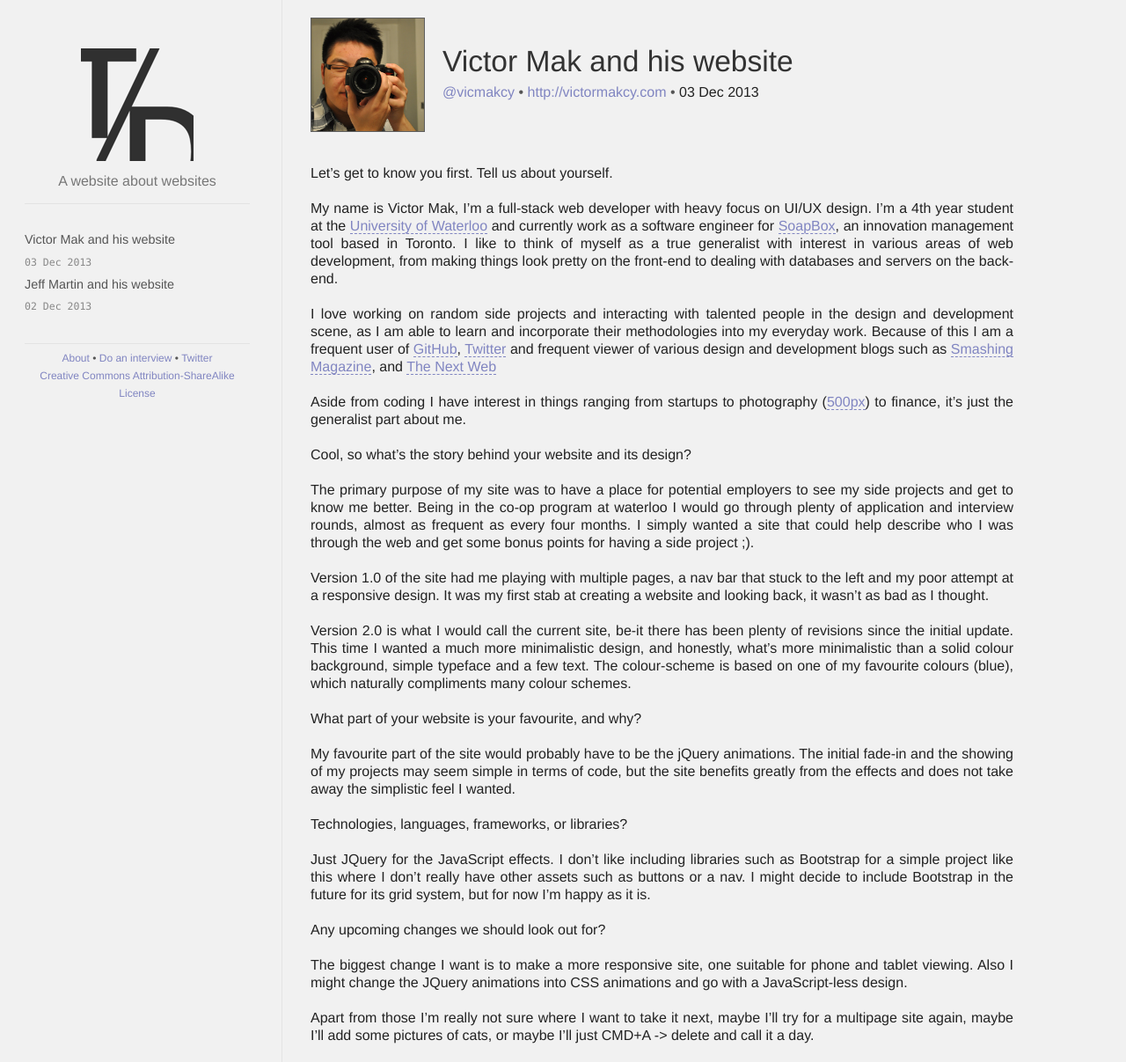
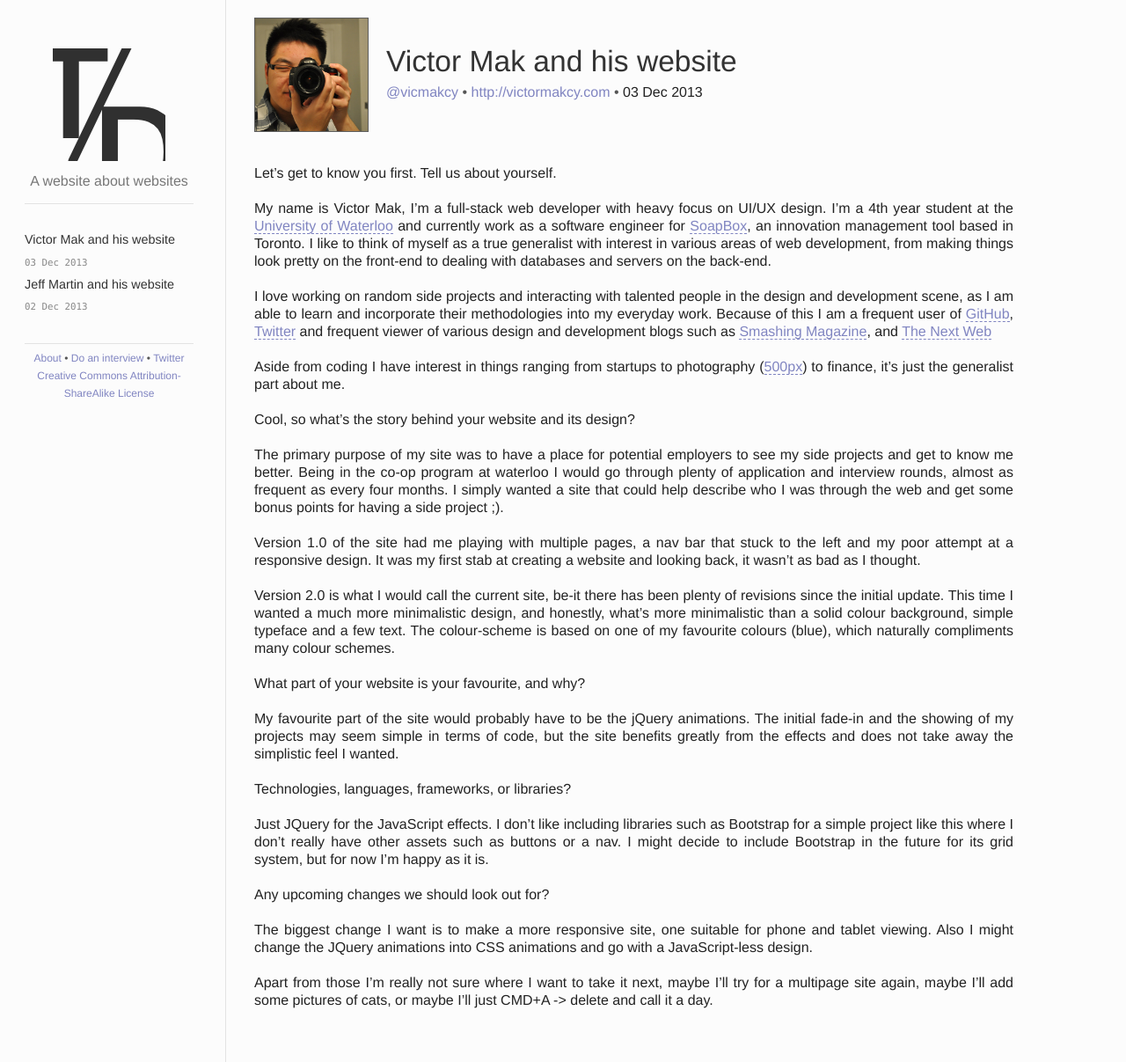
Before and after one commit to the-development/thedevelopment, a Jekyll site: the page built from index.html, in a window 1280 px wide. Shown: the whole page at 88% size. Built offline with Jekyll 4.4.1, drawn with Linux system fonts in a browser that asks for light colours; Markdown is read by kramdown in place of the engine named in the settings.

Commit message:
Lighter colour, css cleanup

```diff
--- a/css/main.css
+++ b/css/main.css
@@ -18,7 +18,7 @@ html, body {
 
 body {
   color: #222;
-  background-color: #f1f1f1;
+  background-color: #fcfcfc;
   font-family: 'Helvetica Neue', 'Roboto', Arial, sans-serif;
   font-weight: 300;
   overflow: hidden;
@@ -68,12 +68,6 @@ a:hover {
   line-height: 1.75em;
 }
 
-.posts span {
-  color: #888;
-  font-family: Monaco, "Courier New", monospace;
-  font-size: 0.8em;
-}
-
 /*****************************************************************************/
 /*
 /* Site
@@ -110,7 +104,7 @@ a:hover {
 }
 
 .footer {
-  font-size: 0.8em;
+  font-size: 0.75em;
   border-top: 1px solid #e3e3e3;
   margin-top: 2em;
   padding-top: 0.5em;
@@ -137,6 +131,7 @@ a:hover {
 /*****************************************************************************/
 
 #post-info {
+  padding-top: 1.25em;
   margin-bottom: 2em;
   display: table;
 }
@@ -225,7 +220,7 @@ a:hover {
 
 /*****************************************************************************/
 /*
-/* Sidebar
+/* Sidebar and Content
 /*
 /*****************************************************************************/
 
@@ -239,7 +234,7 @@ a:hover {
 
 .sidebar {
   float: left;
-  width: 20%;
+  width: 15%;
   padding-left: 1.75em;
   padding-right: 2.25em;
   border-right: 1px solid #e3e3e3;
@@ -255,12 +250,8 @@ a:hover {
   padding-top: 1.25em;
 }
 
-#post-info {
-  padding-top: 1.25em;
-}
-
 .sidebar a {
-  color: #555;
+  color: #333;
 }
 
 .sidebar a:hover {
@@ -272,6 +263,9 @@ a:hover {
 }
 
 .post-date {
+  color: #888;
+  font-family: Monaco, "Courier New", monospace;
+  font-size: 0.75em;
   display: block;
 }
 
```
Also changed, not shown: images/logo.png.
